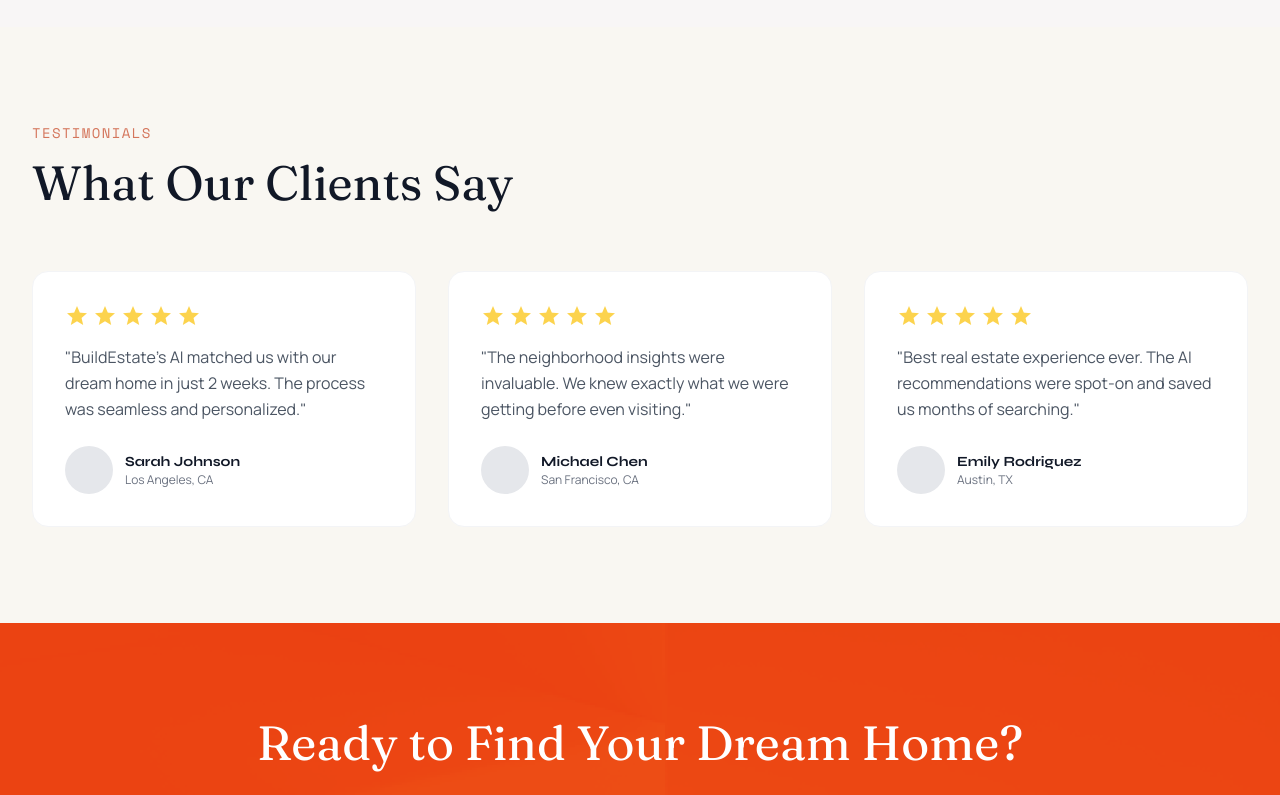
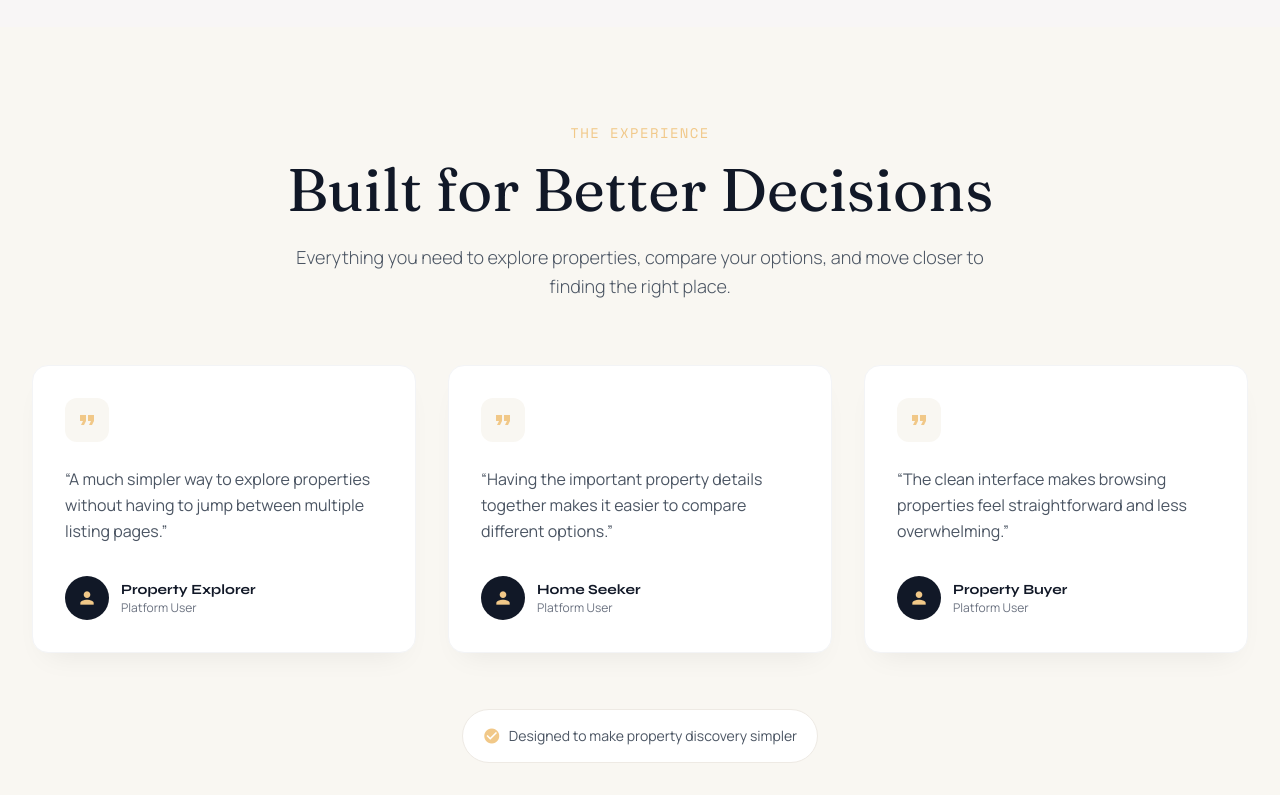
Before and after one commit to PavanYadavGo/frontend, a React (Vite) app: page / in a window 1280 px wide. Shown: the part 5200-5995 px from the top of the page. Built offline with nearby package versions, Linux system fonts and the light colour scheme; no server answers.

Commit message:
UI:Testimonial section content change

```diff
--- a/src/components/home/TestimonialsSection.tsx
+++ b/src/components/home/TestimonialsSection.tsx
@@ -1,76 +1,105 @@
 import React from 'react';
 
 const TestimonialsSection: React.FC = () => {
+  const highlights = [
+    {
+      quote:
+        'A much simpler way to explore properties without having to jump between multiple listing pages.',
+      name: 'Property Explorer',
+      role: 'Platform User',
+    },
+    {
+      quote:
+        'Having the important property details together makes it easier to compare different options.',
+      name: 'Home Seeker',
+      role: 'Platform User',
+    },
+    {
+      quote:
+        'The clean interface makes browsing properties feel straightforward and less overwhelming.',
+      name: 'Property Buyer',
+      role: 'Platform User',
+    },
+  ];
+
   return (
     <section className="bg-[#F9F7F2] py-24">
       <div className="max-w-[1280px] mx-auto px-8">
+
         {/* Section Header */}
-        <div className="flex justify-between items-center mb-16">
-          <div>
-            <div className="font-space-mono text-sm text-[#D4755B] uppercase tracking-widest mb-4">Testimonials</div>
-            <h2 className="font-fraunces text-5xl text-[#111827]">What Our Clients Say</h2>
-          </div>
+        <div className="text-center mb-16">
+          <div className="font-space-mono text-sm text-[#f1c888] uppercase tracking-widest mb-4">
+            The Experience
           </div>
 
-        {/* Testimonials Grid */}
+          <h2 className="font-fraunces text-5xl md:text-6xl text-[#111827] mb-6">
+            Built for Better Decisions
+          </h2>
+
+          <p className="font-manrope font-light text-lg text-[#4b5563] max-w-[700px] mx-auto leading-relaxed">
+            Everything you need to explore properties, compare your options,
+            and move closer to finding the right place.
+          </p>
+        </div>
+
+        {/* Highlights Grid */}
         <div className="grid grid-cols-1 md:grid-cols-3 gap-8">
-          {/* Testimonial 1 */}
-          <div className="bg-white border border-[#f3f4f6] rounded-2xl p-8">
-            <div className="flex gap-1 mb-4">
-              {[...Array(5)].map((_, i) => (
-                <span key={i} className="material-icons text-[#FCD34D] text-xl">star</span>
-              ))}
+
+          {highlights.map((highlight, index) => (
+            <div
+              key={index}
+              className="bg-white border border-[#f3f4f6] rounded-2xl p-8 shadow-[0px_15px_30px_-15px_rgba(0,0,0,0.08)] hover:-translate-y-1 transition-transform duration-300"
+            >
+
+              {/* Quote Icon */}
+              <div className="w-11 h-11 bg-[#F9F7F2] rounded-xl flex items-center justify-center mb-6">
+                <span className="font-material-icons text-2xl text-[#f1c888]">
+                  format_quote
+                </span>
               </div>
-            <p className="font-manrope text-base text-[#4b5563] leading-relaxed mb-6">
-              "BuildEstate's AI matched us with our dream home in just 2 weeks. The process was seamless and personalized."
+
+              {/* Quote */}
+              <p className="font-manrope text-base text-[#4b5563] leading-relaxed mb-8">
+                “{highlight.quote}”
               </p>
+
+              {/* User */}
               <div className="flex items-center gap-3">
-              <div className="w-12 h-12 bg-[#E5E7EB] rounded-full" />
+                <div className="w-11 h-11 bg-[#111827] rounded-full flex items-center justify-center">
+                  <span className="font-material-icons text-xl text-[#f1c888]">
+                    person
+                  </span>
+                </div>
+
                 <div>
-                <div className="font-syne font-bold text-sm text-[#111827]">Sarah Johnson</div>
-                <div className="font-manrope text-xs text-[#6b7280]">Los Angeles, CA</div>
+                  <div className="font-syne font-bold text-sm text-[#111827]">
+                    {highlight.name}
+                  </div>
+
+                  <div className="font-manrope text-xs text-[#6b7280]">
+                    {highlight.role}
                   </div>
                 </div>
               </div>
 
-          {/* Testimonial 2 */}
-          <div className="bg-white border border-[#f3f4f6] rounded-2xl p-8">
-            <div className="flex gap-1 mb-4">
-              {[...Array(5)].map((_, i) => (
-                <span key={i} className="material-icons text-[#FCD34D] text-xl">star</span>
+            </div>
           ))}
+
         </div>
-            <p className="font-manrope text-base text-[#4b5563] leading-relaxed mb-6">
-              "The neighborhood insights were invaluable. We knew exactly what we were getting before even visiting."
-            </p>
-            <div className="flex items-center gap-3">
-              <div className="w-12 h-12 bg-[#E5E7EB] rounded-full" />
-              <div>
-                <div className="font-syne font-bold text-sm text-[#111827]">Michael Chen</div>
-                <div className="font-manrope text-xs text-[#6b7280]">San Francisco, CA</div>
-              </div>
+
+        {/* Bottom Trust Statement */}
+        <div className="text-center mt-14">
+          <div className="inline-flex items-center gap-2 px-5 py-3 rounded-full bg-white border border-[#eeeae4]">
+            <span className="font-material-icons text-lg text-[#f1c888]">
+              check_circle
+            </span>
+
+            <span className="font-manrope text-sm text-[#4b5563]">
+              Designed to make property discovery simpler
+            </span>
           </div>
         </div>
 
-          {/* Testimonial 3 */}
-          <div className="bg-white border border-[#f3f4f6] rounded-2xl p-8">
-            <div className="flex gap-1 mb-4">
-              {[...Array(5)].map((_, i) => (
-                <span key={i} className="material-icons text-[#FCD34D] text-xl">star</span>
-              ))}
-            </div>
-            <p className="font-manrope text-base text-[#4b5563] leading-relaxed mb-6">
-              "Best real estate experience ever. The AI recommendations were spot-on and saved us months of searching."
-            </p>
-            <div className="flex items-center gap-3">
-              <div className="w-12 h-12 bg-[#E5E7EB] rounded-full" />
-              <div>
-                <div className="font-syne font-bold text-sm text-[#111827]">Emily Rodriguez</div>
-                <div className="font-manrope text-xs text-[#6b7280]">Austin, TX</div>
-              </div>
-            </div>
-          </div>
-        </div>
       </div>
     </section>
   );
```
Lines whose indentation alone changed are shown as unchanged.
